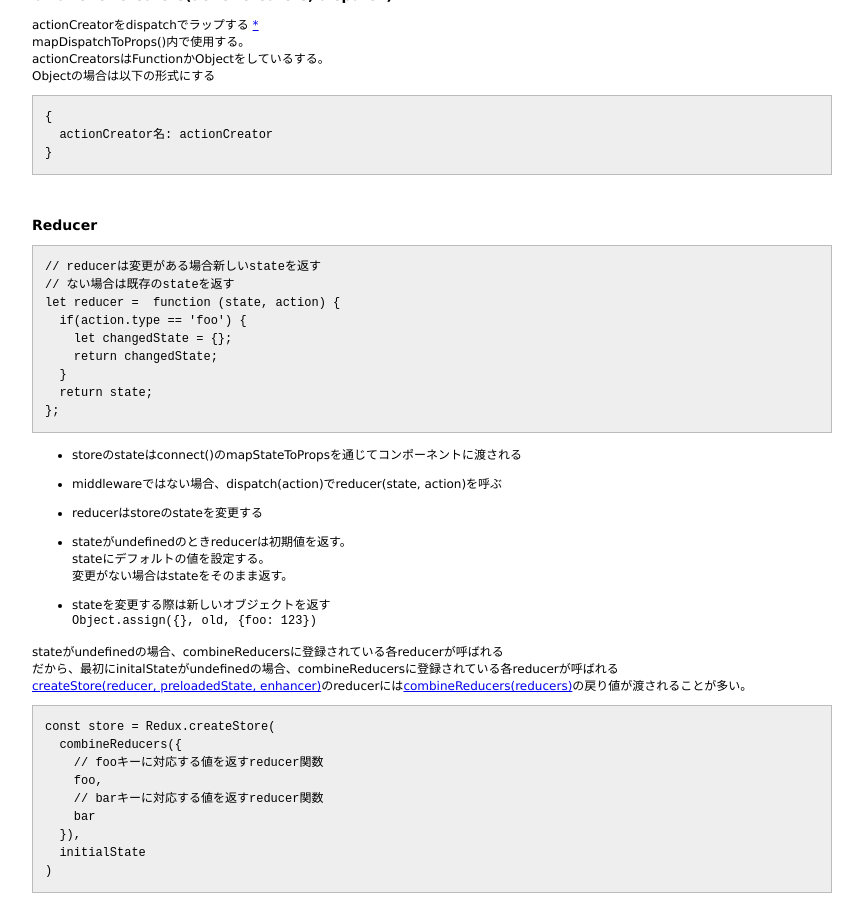
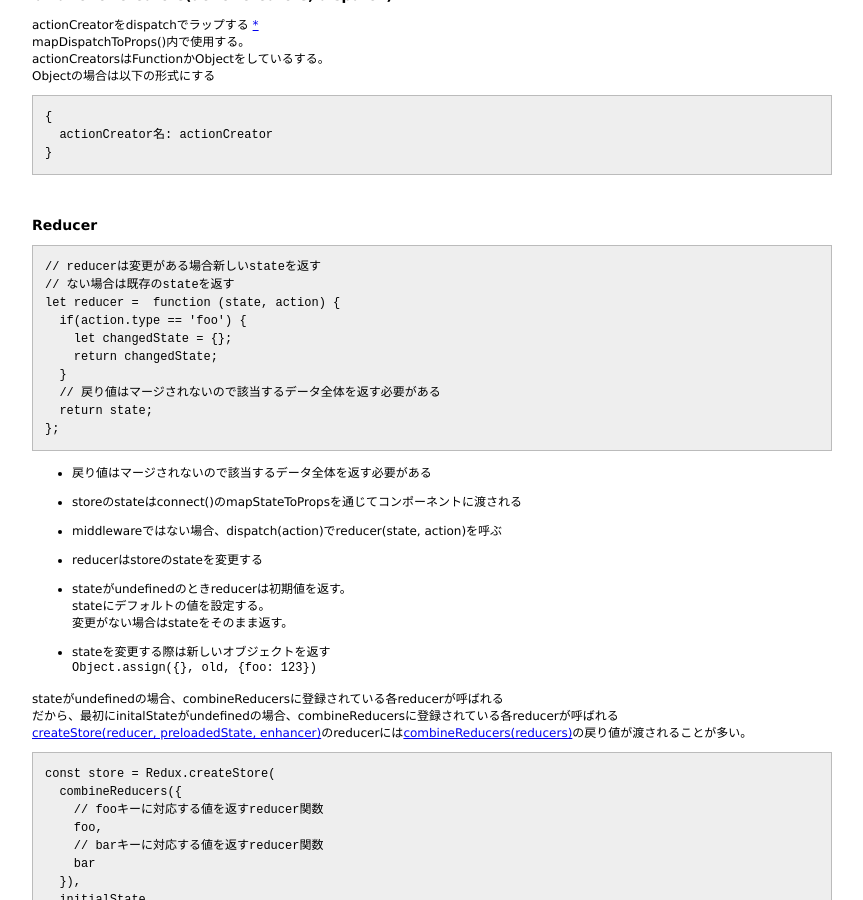
Before and after one commit to 38elements/38elements.github.com, a Jekyll site: the page built from _posts/2017-04-29-react-redux.md, in a window 1280 px wide and 900 px high, scrolled down 409 px. Shown: the whole window, without its empty margins (208-1071 px from the left). Built offline with Jekyll 4.4.1, drawn with Linux system fonts in a browser that asks for light colours.

Commit message:
Update 2017-04-29-react-redux.md

````diff
--- a/_posts/2017-04-29-react-redux.md
+++ b/_posts/2017-04-29-react-redux.md
@@ -49,9 +49,12 @@ let reducer =  function (state, action) {
     let changedState = {};
     return changedState;
   }
+  // 戻り値はマージされないので該当するデータ全体を返す必要がある
   return state;
 };
 ```
+
+* 戻り値はマージされないので該当するデータ全体を返す必要がある
 
 * storeのstateはconnect()のmapStateToPropsを通じてコンポーネントに渡される
 
````
